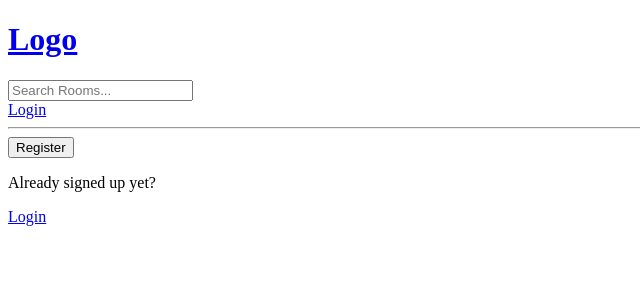
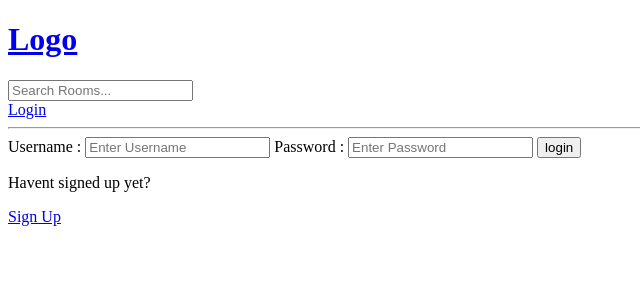
Before and after one commit to artdidit2506/djangoA, a Django app: page /login/ in a window 1280 px wide. Shown: the top 300 px of the page, without its empty margins (0-640 px from the left). Run offline with Django 4.2, Linux system fonts and the light colour scheme.

Commit message:
edit file yg korup

```diff
--- a/base/templates/base/login_register.html
+++ b/base/templates/base/login_register.html
@@ -9,16 +9,12 @@
 <div>
     <form method="POST" action="">
         {% csrf_token %}
-
         <label for="">Username :</label>
-        <input type="text" name="username" placeholder="Input Username">
-
+        <input type="text" name="username" placeholder="Enter Username">
         <label for="">Password :</label>
         <input type="password" name="password" placeholder="Enter Password">
-
         <input type="submit" value="login">
     </form>
-
     <p>Havent signed up yet?</p>
     <a href="{% url 'register' %}">Sign Up</a>
 </div>
--- a/base/views.py
+++ b/base/views.py
@@ -35,7 +35,7 @@ def loginPage(request):
         else:
             messages.error(request, 'Username or password is incorrect')
     context = {
-        'base': page,
+        'page': page,
         }
     return render(request, 'base/login_register.html', context)
 
@@ -45,7 +45,7 @@ def logoutUser(request):
 
 def registerPage(request):
     page = 'register'
-    page = UserCreationForm()
+    # page = UserCreationForm()
     # if request.user.is_authenticated:
     #     return redirect('home')
 
--- a/templates/navbar.html
+++ b/templates/navbar.html
@@ -8,6 +8,7 @@
 </form>
 
 {% if request.user.is_authenticated %}
+
 <a href="{% url 'logout' %}">Logout</a> {% else %}
 <a href="{% url 'login' %}">Login</a> {% endif %}
 <hr>
```
